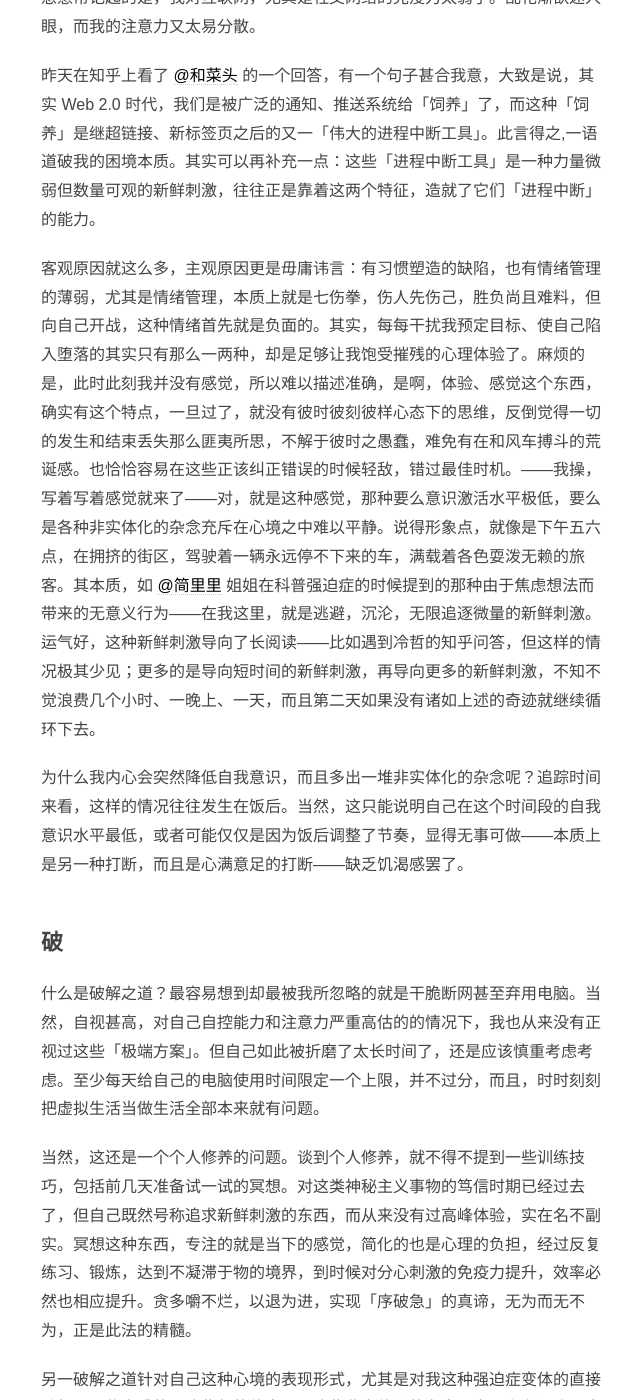
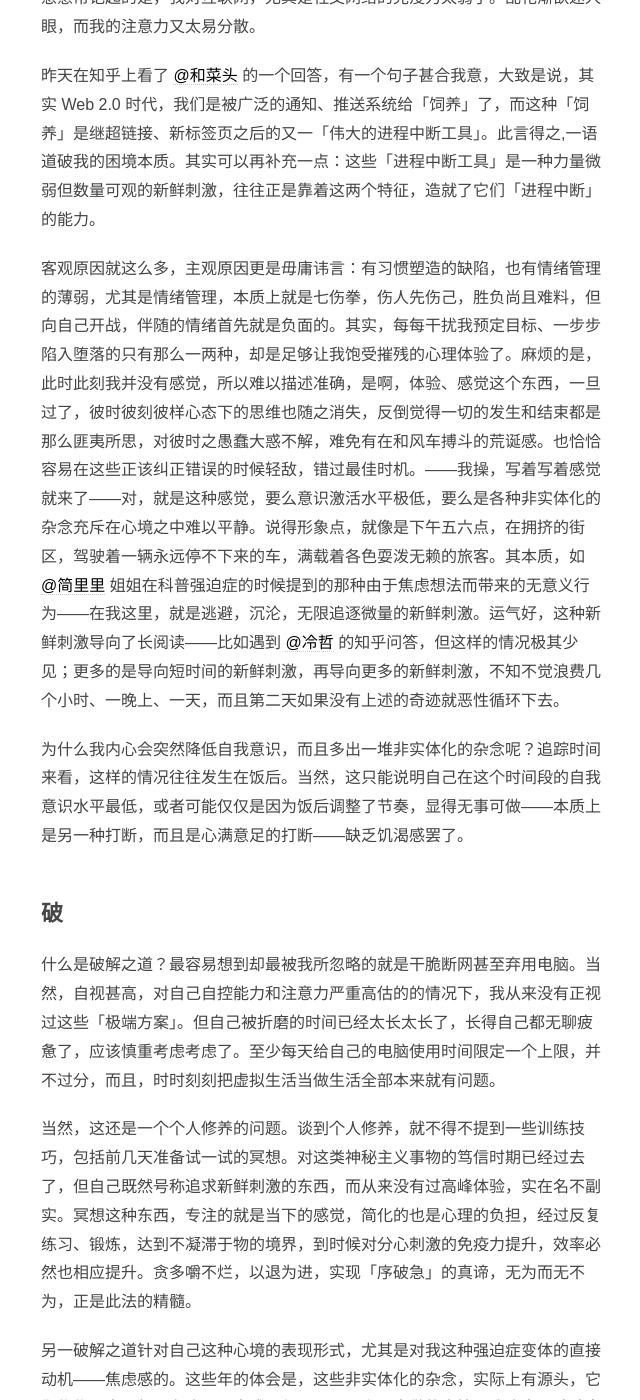
Before and after one commit to fanyange/fanyange.github.io, a Jekyll site: the page built from _posts/2013-11-18-new-one.md, in a window 1280 px wide and 1400 px high, scrolled down 453 px. Shown: the whole window, without its empty margins (319-959 px from the left). Built offline with Jekyll 4.4.1, drawn with Linux system fonts in a browser that asks for light colours; some web fonts are replaced; comment, search, counter and statistics services are not loaded; some of the changed text lies outside the part shown.

Commit message:
Update 2013-11-18-new-one.md

```diff
--- a/_posts/2013-11-18-new-one.md
+++ b/_posts/2013-11-18-new-one.md
@@ -7,23 +7,23 @@ categories: 日知录
 ## 序
 今天是上班第几天来着？已经不记得了啊。
 
-日记也断了有些日子了，说来可笑，每次自己断断续续的坚持，到了某天信誓旦旦地决心从此要振作要更强大要 balabala，恰恰就在第二天就马上半途而废，比先前的磕磕绊绊还不如。看来理性决心和情绪抉择不是那么容易调和的。
+日记也断了有些日子了，说来可笑，每次自己断断续续的坚持，到了某天信誓旦旦地决心从此要振作要更强大要 balabala，恰恰在第二天就马上半途而废，比先前的磕磕绊绊还不如。看来理性决心和情绪抉择不是那么容易调和的。
 
 种种方法都尝试过了，但这种「治乱循环」就是摆脱不了。其实自己知道，但不愿意常记起的是，我对互联网，尤其是社交网络的免疫力太弱了。乱花渐欲迷人眼，而我的注意力又太易分散。
 
 昨天在知乎上看了 [@和菜头](http://www.hecaitou.com/blogs/hecaitou/) 的一个回答，有一个句子甚合我意，大致是说，其实 Web 2.0 时代，我们是被广泛的通知、推送系统给「饲养」了，而这种「饲养」是继超链接、新标签页之后的又一「伟大的进程中断工具」。此言得之,一语道破我的困境本质。其实可以再补充一点：这些「进程中断工具」是一种力量微弱但数量可观的新鲜刺激，往往正是靠着这两个特征，造就了它们「进程中断」的能力。
 
-客观原因就这么多，主观原因更是毋庸讳言：有习惯塑造的缺陷，也有情绪管理的薄弱，尤其是情绪管理，本质上就是七伤拳，伤人先伤己，胜负尚且难料，但向自己开战，这种情绪首先就是负面的。其实，每每干扰我预定目标、使自己陷入堕落的其实只有那么一两种，却是足够让我饱受摧残的心理体验了。麻烦的是，此时此刻我并没有感觉，所以难以描述准确，是啊，体验、感觉这个东西，确实有这个特点，一旦过了，就没有彼时彼刻彼样心态下的思维，反倒觉得一切的发生和结束丢失那么匪夷所思，不解于彼时之愚蠢，难免有在和风车搏斗的荒诞感。也恰恰容易在这些正该纠正错误的时候轻敌，错过最佳时机。——我操，写着写着感觉就来了——对，就是这种感觉，那种要么意识激活水平极低，要么是各种非实体化的杂念充斥在心境之中难以平静。说得形象点，就像是下午五六点，在拥挤的街区，驾驶着一辆永远停不下来的车，满载着各色耍泼无赖的旅客。其本质，如 [@简里里](www.douban.com/people/58600475/) 姐姐在科普强迫症的时候提到的那种由于焦虑想法而带来的无意义行为——在我这里，就是逃避，沉沦，无限追逐微量的新鲜刺激。运气好，这种新鲜刺激导向了长阅读——比如遇到冷哲的知乎问答，但这样的情况极其少见；更多的是导向短时间的新鲜刺激，再导向更多的新鲜刺激，不知不觉浪费几个小时、一晚上、一天，而且第二天如果没有诸如上述的奇迹就继续循环下去。
+客观原因就这么多，主观原因更是毋庸讳言：有习惯塑造的缺陷，也有情绪管理的薄弱，尤其是情绪管理，本质上就是七伤拳，伤人先伤己，胜负尚且难料，但向自己开战，伴随的情绪首先就是负面的。其实，每每干扰我预定目标、一步步陷入堕落的只有那么一两种，却是足够让我饱受摧残的心理体验了。麻烦的是，此时此刻我并没有感觉，所以难以描述准确，是啊，体验、感觉这个东西，一旦过了，彼时彼刻彼样心态下的思维也随之消失，反倒觉得一切的发生和结束都是那么匪夷所思，对彼时之愚蠢大惑不解，难免有在和风车搏斗的荒诞感。也恰恰容易在这些正该纠正错误的时候轻敌，错过最佳时机。——我操，写着写着感觉就来了——对，就是这种感觉，要么意识激活水平极低，要么是各种非实体化的杂念充斥在心境之中难以平静。说得形象点，就像是下午五六点，在拥挤的街区，驾驶着一辆永远停不下来的车，满载着各色耍泼无赖的旅客。其本质，如 [@简里里](www.douban.com/people/58600475/) 姐姐在科普强迫症的时候提到的那种由于焦虑想法而带来的无意义行为——在我这里，就是逃避，沉沦，无限追逐微量的新鲜刺激。运气好，这种新鲜刺激导向了长阅读——比如遇到 [@冷哲](http://www.zhihu.com/people/leng-zhe) 的知乎问答，但这样的情况极其少见；更多的是导向短时间的新鲜刺激，再导向更多的新鲜刺激，不知不觉浪费几个小时、一晚上、一天，而且第二天如果没有上述的奇迹就恶性循环下去。
 
 为什么我内心会突然降低自我意识，而且多出一堆非实体化的杂念呢？追踪时间来看，这样的情况往往发生在饭后。当然，这只能说明自己在这个时间段的自我意识水平最低，或者可能仅仅是因为饭后调整了节奏，显得无事可做——本质上是另一种打断，而且是心满意足的打断——缺乏饥渴感罢了。
 
 ## 破
 
-什么是破解之道？最容易想到却最被我所忽略的就是干脆断网甚至弃用电脑。当然，自视甚高，对自己自控能力和注意力严重高估的的情况下，我也从来没有正视过这些「极端方案」。但自己如此被折磨了太长时间了，还是应该慎重考虑考虑。至少每天给自己的电脑使用时间限定一个上限，并不过分，而且，时时刻刻把虚拟生活当做生活全部本来就有问题。
+什么是破解之道？最容易想到却最被我所忽略的就是干脆断网甚至弃用电脑。当然，自视甚高，对自己自控能力和注意力严重高估的的情况下，我从来没有正视过这些「极端方案」。但自己被折磨的时间已经太长太长了，长得自己都无聊疲惫了，应该慎重考虑考虑了。至少每天给自己的电脑使用时间限定一个上限，并不过分，而且，时时刻刻把虚拟生活当做生活全部本来就有问题。
 
 当然，这还是一个个人修养的问题。谈到个人修养，就不得不提到一些训练技巧，包括前几天准备试一试的冥想。对这类神秘主义事物的笃信时期已经过去了，但自己既然号称追求新鲜刺激的东西，而从来没有过高峰体验，实在名不副实。冥想这种东西，专注的就是当下的感觉，简化的也是心理的负担，经过反复练习、锻炼，达到不凝滞于物的境界，到时候对分心刺激的免疫力提升，效率必然也相应提升。贪多嚼不烂，以退为进，实现「序破急」的真谛，无为而无不为，正是此法的精髓。
 
-另一破解之道针对自己这种心境的表现形式，尤其是对我这种强迫症变体的直接动机——焦虑感的。这些年的体会是，这些非实体化的杂念，实际上有源头，它们往往是自己想要在这一天完成，但又不是马上要去做的事情。我这个人碎碎念比较多，时不时会蹦出一些幻想，于是就在心里面暂且记下，如果是待办事项，还感觉挺有意义，就排好顺位，待会儿来做。这也是贪多嚼不烂，而很多事情越拖越不想做，拖延这个过程又在增加心理负荷，杂念越积越多，导致越来越趋向于急于求成，直到事情全部完成的可能性趋于零，然后崩溃，接着就交出自己自我意识的控制权，破罐破摔。但难道真的在**此时此刻**我就找不出一件自己最想做的有意义的事情吗？这样的事情，想到了就应该立即去做，只要有一件完成了，自己的意识就难以一溃千里，**即使是在饭后**。正如我今天，此时此刻，回到家中便立即开始写作，最终拯救了自己，避免了堕落，驱散了焦虑，这就是切身体会。
+另一破解之道针对自己这种心境的表现形式，尤其是对我这种强迫症变体的直接动机——焦虑感的。这些年的体会是，这些非实体化的杂念，实际上有源头，它们往往是自己想要在这一天完成，但又不是马上要去做的事情。我这个人碎碎念比较多，时不时会蹦出一些无名幻想，于是就在心里面暂且记下，如果是待办事项，还感觉挺有意义，就排好顺位，待会儿来做。这也是贪多嚼不烂的表现，而很多事情越拖越不想做，拖延这个过程又在增加心理负荷，杂念越积越多，导致越来越趋向于急于求成，直到事情全部完成的可能性趋于零，然后崩溃，接着就交出自己自我意识的控制权，破罐破摔。但难道真的在 **此时此刻** 我就找不出一件自己最想做的有意义的事情吗？这样的事情，想到了就应该立即去做，只要有一件完成了，自己的意识就难以一溃千里，**即使是在饭后**。正如我今天，此时此刻，回到家中便立即开始写作，最终拯救了自己，避免了堕落，驱散了焦虑，这就是切身体会。
 
 当然，今天的成功还有一个重要因素，我在第一时间驱散排解掉了自己的负面情绪，用这种自我对话的方式。
 
```
